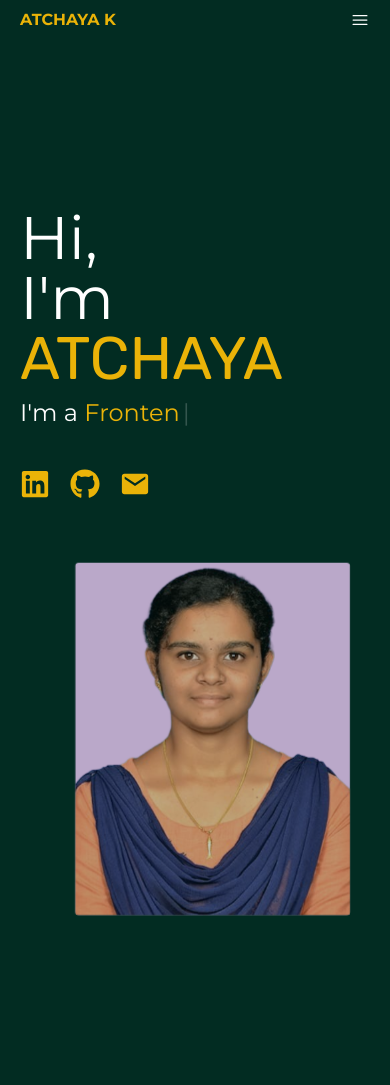
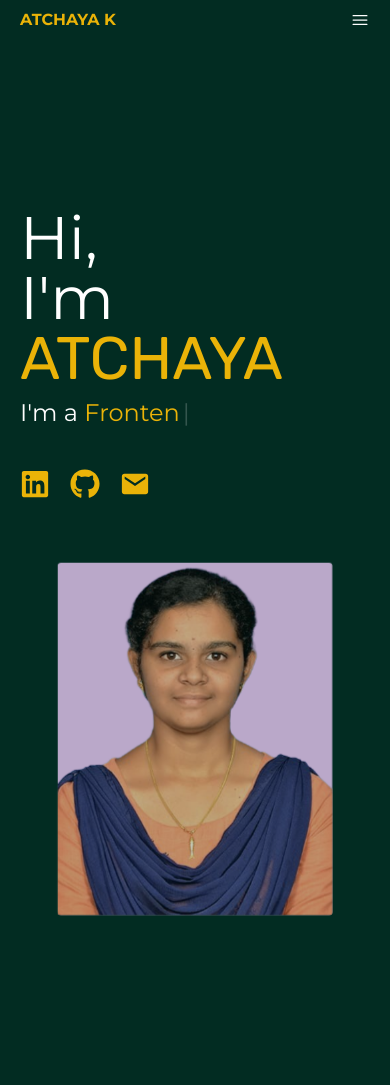
Before and after one commit to atchu33/my-portfolio, a React (Create React App) app: page / in a window 390 px wide. Shown: the top 1085 px of the page. Built offline with nearby package versions, Linux system fonts and the light colour scheme.

Commit message:
last commit

```diff
--- a/src/components/Hero.js
+++ b/src/components/Hero.js
@@ -32,7 +32,7 @@ export default function Hero(){
            </div>
         </div>
         <div className='md:w-1/3 div hero-img flex justify-center items-center'>
-              <img src={HeroImg} className='rounded bg-fuchsia-200 border-fuchsia-400 ms-10'  ></img>
+              <img src={HeroImg} className='rounded bg-fuchsia-200 border-fuchsia-400 md:ms-10'  ></img>
         </div>
 
     </section>
--- a/src/components/Resume.js
+++ b/src/components/Resume.js
@@ -3,8 +3,8 @@ import resume from '../assets/ATCHAYA -FRONTEND DEVELOPER.pdf'
 
 export default function Resume(){
     return <section className='flex flex-col justify-center bg-emerald-950 px-5 py-32 md:flex-row' id='resume' >
-         <div className='md:w-1/3 flex justify-center'>
-            <img className='w-[300px] block' src={ResumeImg} />
+         <div className='md:w-1/3 flex justify-center div'>
+            <img className='w-[300px]' src={ResumeImg} />
          </div>
          <div className='py-5 md:w-1/2 text-white flex justify-center'>
             <div className='flex flex-col justify-center'>
```
